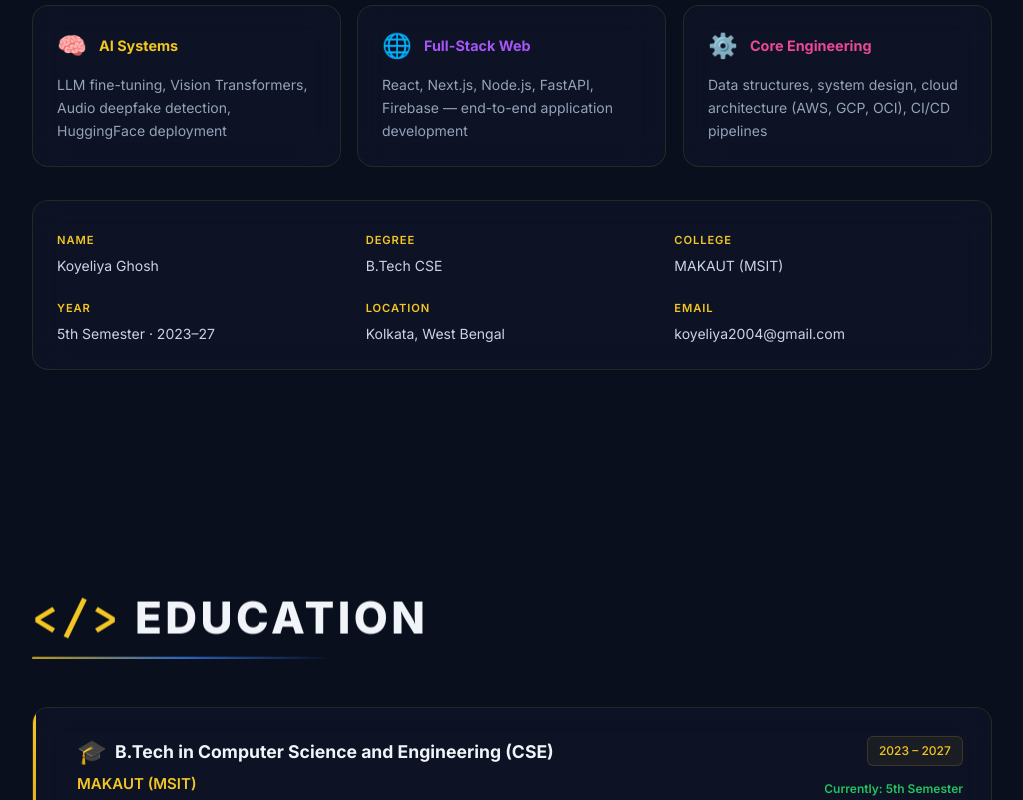
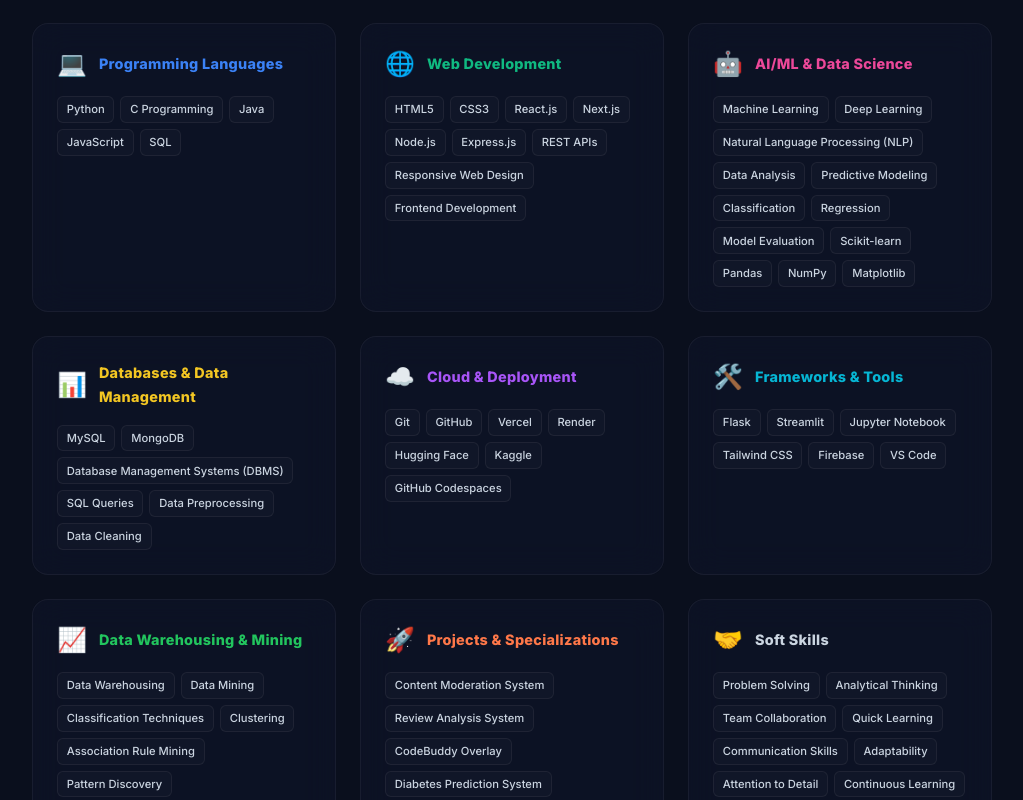
Before and after one commit to KoyeliyaGhosh/-portfolio-website, a React (Vite) app: page / in a window 1280 px wide. Shown: the part 1240-2040 px from the top of the page, without its empty margins (128-1151 px from the left). Built offline with nearby package versions, Linux system fonts and the light colour scheme.

Commit message:
style: straight animated timeline, code preloader, dense github grid, expanded knowledge matrix, and new projects

```diff
--- a/src/App.jsx
+++ b/src/App.jsx
@@ -63,8 +63,8 @@
                 animation: 'pulse 1.8s ease-in-out infinite',
               }}
             >
-              <span style={{ transform: 'rotate(-45deg)', color: '#fff', fontSize: '1.8rem', fontWeight: 900, fontFamily: "'Poppins', sans-serif" }}>
-                K
+              <span style={{ transform: 'rotate(-45deg)', color: '#fff', fontSize: '1.5rem', fontWeight: 900, fontFamily: "'Fira Code', monospace" }}>
+                {'</>'}
               </span>
             </div>
 
--- a/src/components/About.jsx
+++ b/src/components/About.jsx
@@ -1,4 +1,61 @@
 import { useScrollReveal } from '../hooks/useScrollReveal';
+
+const matrixData = [
+  {
+    icon: '💻',
+    title: 'Programming Languages',
+    items: ['Python', 'C Programming', 'Java', 'JavaScript', 'SQL'],
+    color: '#3b82f6'
+  },
+  {
+    icon: '🌐',
+    title: 'Web Development',
+    items: ['HTML5', 'CSS3', 'React.js', 'Next.js', 'Node.js', 'Express.js', 'REST APIs', 'Responsive Web Design', 'Frontend Development'],
+    color: '#10b981'
+  },
+  {
+    icon: '🤖',
+    title: 'AI/ML & Data Science',
+    items: ['Machine Learning', 'Deep Learning', 'Natural Language Processing (NLP)', 'Data Analysis', 'Predictive Modeling', 'Classification', 'Regression', 'Model Evaluation', 'Scikit-learn', 'Pandas', 'NumPy', 'Matplotlib'],
+    color: '#ec4899'
+  },
+  {
+    icon: '📊',
+    title: 'Databases & Data Management',
+    items: ['MySQL', 'MongoDB', 'Database Management Systems (DBMS)', 'SQL Queries', 'Data Preprocessing', 'Data Cleaning'],
+    color: '#f3c623'
+  },
+  {
+    icon: '☁️',
+    title: 'Cloud & Deployment',
+    items: ['Git', 'GitHub', 'Vercel', 'Render', 'Hugging Face', 'Kaggle', 'GitHub Codespaces'],
+    color: '#a855f7'
+  },
+  {
+    icon: '🛠️',
+    title: 'Frameworks & Tools',
+    items: ['Flask', 'Streamlit', 'Jupyter Notebook', 'Tailwind CSS', 'Firebase', 'VS Code'],
+    color: '#06b6d4'
+  },
+  {
+    icon: '📈',
+    title: 'Data Warehousing & Mining',
+    items: ['Data Warehousing', 'Data Mining', 'Classification Techniques', 'Clustering', 'Association Rule Mining', 'Pattern Discovery'],
+    color: '#22c55e'
+  },
+  {
+    icon: '🚀',
+    title: 'Projects & Specializations',
+    items: ['Content Moderation System', 'Review Analysis System', 'CodeBuddy Overlay', 'Diabetes Prediction System', 'Flight Fare Prediction', 'House Price Prediction', 'Wine Quality Prediction', 'Loan Prediction System', 'Healthcare & AI Applications'],
+    color: '#ff7849'
+  },
+  {
+    icon: '🤝',
+    title: 'Soft Skills',
+    items: ['Problem Solving', 'Analytical Thinking', 'Team Collaboration', 'Quick Learning', 'Communication Skills', 'Adaptability', 'Attention to Detail', 'Continuous Learning'],
+    color: '#cbd5e1'
+  }
+];
 
 export default function About() {
   const ref = useScrollReveal();
@@ -15,7 +72,7 @@
         </div>
 
         {/* My Journey */}
-        <div className="reveal mb-12 relative pl-8" style={{ borderLeft: '2px solid rgba(243,198,35,0.2)' }}>
+        <div className="reveal mb-16 relative pl-8" style={{ borderLeft: '2px solid rgba(243,198,35,0.2)' }}>
           <div style={{
             position: 'absolute', left: -5, top: 0, width: 10, height: 10,
             borderRadius: '50%', background: '#f3c623',
@@ -42,60 +99,63 @@
 
         {/* Knowledge Matrix */}
         <div className="reveal mb-8">
-          <h3 style={{ color: '#f3c623', fontSize: '0.75rem', fontWeight: 700, letterSpacing: '0.15em', textTransform: 'uppercase', marginBottom: '1rem' }}>
+          <h3 style={{ color: '#f3c623', fontSize: '0.8rem', fontWeight: 800, letterSpacing: '0.15em', textTransform: 'uppercase', marginBottom: '1.5rem' }}>
             ✦ KNOWLEDGE MATRIX
           </h3>
         </div>
 
-        <div className="grid lg:grid-cols-3 gap-4 mb-8">
-          {[
-            {
-              icon: '🧠', title: 'AI Systems',
-              desc: 'LLM fine-tuning, Vision Transformers, Audio deepfake detection, HuggingFace deployment',
-              color: '#f3c623',
-            },
-            {
-              icon: '🌐', title: 'Full-Stack Web',
-              desc: 'React, Next.js, Node.js, FastAPI, Firebase — end-to-end application development',
-              color: '#a855f7',
-            },
-            {
-              icon: '⚙️', title: 'Core Engineering',
-              desc: 'Data structures, system design, cloud architecture (AWS, GCP, OCI), CI/CD pipelines',
-              color: '#ec4899',
-            },
-          ].map(item => (
-            <div key={item.title} className="card reveal p-6"
-              onMouseEnter={e => { e.currentTarget.style.borderColor = `${item.color}40`; }}
-              onMouseLeave={e => { e.currentTarget.style.borderColor = ''; }}
+        <div className="grid grid-cols-1 md:grid-cols-2 lg:grid-cols-3 gap-6">
+          {matrixData.map((category, idx) => (
+            <div
+              key={category.title}
+              className={`card reveal d${(idx % 6) + 1} p-6 flex flex-col justify-between`}
+              style={{
+                background: 'rgba(15, 20, 40, 0.65)',
+                border: '1px solid rgba(255, 255, 255, 0.05)',
+                borderRadius: '16px',
+                transition: 'all 0.3s ease',
+              }}
+              onMouseEnter={e => {
+                e.currentTarget.style.borderColor = `${category.color}40`;
+                e.currentTarget.style.boxShadow = `0 0 20px ${category.color}15`;
+              }}
+              onMouseLeave={e => {
+                e.currentTarget.style.borderColor = 'rgba(255, 255, 255, 0.05)';
+                e.currentTarget.style.boxShadow = 'none';
+              }}
             >
-              <div className="flex items-center gap-3 mb-3">
-                <span className="text-2xl">{item.icon}</span>
-                <h4 style={{ color: item.color, fontWeight: 700, fontSize: '0.9rem' }}>{item.title}</h4>
+              <div>
+                <div className="flex items-center gap-3 mb-4">
+                  <span className="text-2xl" role="img" aria-label={category.title}>
+                    {category.icon}
+                  </span>
+                  <h4 style={{ color: category.color, fontWeight: 800, fontSize: '0.9rem', letterSpacing: '0.02em' }}>
+                    {category.title}
+                  </h4>
+                </div>
+                <div className="flex flex-wrap gap-1.5">
+                  {category.items.map(item => (
+                    <span
+                      key={item}
+                      className="tag select-none"
+                      style={{
+                        fontSize: '0.7rem',
+                        padding: '0.2rem 0.55rem',
+                        background: 'rgba(255, 255, 255, 0.02)',
+                        borderColor: 'rgba(255, 255, 255, 0.06)',
+                        color: '#cbd5e1',
+                        borderRadius: '6px',
+                      }}
+                    >
+                      {item}
+                    </span>
+                  ))}
+                </div>
               </div>
-              <p className="text-slate-400 text-sm leading-relaxed">{item.desc}</p>
             </div>
           ))}
         </div>
 
-        {/* Quick Details */}
-        <div className="card reveal p-6">
-          <div className="grid grid-cols-2 md:grid-cols-3 gap-4">
-            {[
-              ['Name', 'Koyeliya Ghosh'],
-              ['Degree', 'B.Tech CSE'],
-              ['College', 'MAKAUT (MSIT)'],
-              ['Year', '5th Semester · 2023–27'],
-              ['Location', 'Kolkata, West Bengal'],
-              ['Email', 'koyeliya2004@gmail.com'],
-            ].map(([k, v]) => (
-              <div key={k}>
-                <span style={{ fontSize: '0.7rem', color: '#f3c623', fontWeight: 600, textTransform: 'uppercase', letterSpacing: '0.08em' }}>{k}</span>
-                <div style={{ fontSize: '0.875rem', color: '#cbd5e1', marginTop: '0.15rem' }}>{v}</div>
-              </div>
-            ))}
-          </div>
-        </div>
       </div>
     </section>
   );
--- a/src/components/Experience.jsx
+++ b/src/components/Experience.jsx
@@ -27,6 +27,34 @@
       'Applied supervised learning techniques to real-world datasets.',
     ],
     tags: ['Supervised Learning', 'NLP', 'Python', 'scikit-learn'],
+  },
+  {
+    role: 'MERN Stack and AI Engineer (Teaching Assistant)',
+    company: 'Stealth Startup (Ed-Tech Platform)',
+    period: 'Nov 2025 – Dec 2025',
+    location: 'Kolkata, India',
+    type: 'Stealth Startup',
+    current: false,
+    bullets: [
+      'Mentored 120+ learners in MERN development, simplifying full-stack architecture, debugging workflows.',
+      'Resolved 250+ frontend/backend issues and delivered 20+ sessions on APIs, routing, authentication, and schemas.',
+      'Developed and trained LLM-powered chat assistants to support student queries, improving explanation accuracy.',
+      'Designed AI-driven learning workflows using structured prompts and contextual retrieval to improve chatbot performance.',
+    ],
+    tags: ['React.js', 'Node.js', 'Express.js', 'MongoDB', 'AI Chatbots', 'LLMs'],
+  },
+  {
+    role: 'SDE Intern (Full Stack)',
+    company: 'Bihar Innovation',
+    period: 'Feb 2025 – Oct 2025',
+    location: 'Kolkata, India',
+    type: 'Internship',
+    current: false,
+    bullets: [
+      'Developed 30+ full-stack applications using React.js, Node.js, Express.js, MongoDB, MySQL.',
+      'Built 45+ REST APIs improving data flow & response time across multiple feature modules.',
+    ],
+    tags: ['React.js', 'Node.js', 'Express.js', 'MongoDB', 'MySQL', 'REST APIs'],
   },
   {
     role: 'Java Programming Intern',
@@ -61,19 +89,7 @@
 
   return (
     <section id="experience" ref={ref} className="py-28 relative overflow-hidden">
-      {/* Background gradient definitions for SVG paths */}
-      <svg width="0" height="0" className="absolute">
-        <defs>
-          <linearGradient id="roadmap-grad" x1="0" y1="0" x2="0" y2="1">
-            <stop offset="0%" stopColor="#f3c623" />
-            <stop offset="40%" stopColor="#ec4899" />
-            <stop offset="70%" stopColor="#a855f7" />
-            <stop offset="100%" stopColor="#3b82f6" />
-          </linearGradient>
-        </defs>
-      </svg>
-
-      <div className="max-w-6xl mx-auto px-6 lg:px-8">
+      <div className="max-w-5xl mx-auto px-6 lg:px-8">
 
         <div className="reveal mb-16 text-center md:text-left">
           <h2 className="section-heading mb-3">
@@ -82,16 +98,28 @@
           <div className="gold-line mx-auto md:mx-0" style={{ maxWidth: 450 }} />
         </div>
 
-        <div className="relative flex flex-col gap-0 select-none">
+        <div className="relative select-none pr-4">
+          {/* Global flowing vertical line */}
+          <div className="absolute left-[25px] md:left-[253px] top-6 bottom-6 w-[2px] timeline-line-animated" />
+
           {experiences.map((exp, i) => {
-            const isEven = i % 2 === 0;
-
             const CardContent = () => (
-              <div className="card p-6 w-full max-w-[460px] text-left hover:scale-[1.02] transition-transform duration-300">
-                <div className="flex flex-wrap items-start justify-between gap-3 mb-3">
+              <div
+                className="card p-6 w-full max-w-[800px] text-left hover:scale-[1.01] transition-transform duration-300"
+                style={{
+                  background: 'rgba(15, 20, 40, 0.65)',
+                  border: '1px solid rgba(255, 255, 255, 0.05)',
+                  borderRadius: '16px',
+                }}
+              >
+                <div className="flex flex-wrap items-start justify-between gap-3 mb-4">
                   <div>
-                    <h3 style={{ color: '#f1f5f9', fontWeight: 700, fontSize: '1rem' }}>{exp.role}</h3>
-                    <p style={{ color: '#f3c623', fontWeight: 600, fontSize: '0.875rem', marginTop: '0.15rem' }}>{exp.company}</p>
+                    <h3 style={{ color: '#ffffff', fontWeight: 800, fontSize: '1.2rem', fontFamily: "'Poppins', sans-serif" }}>
+                      {exp.role}
+                    </h3>
+                    <p style={{ color: '#f3c623', fontWeight: 700, fontSize: '0.85rem', textTransform: 'uppercase', letterSpacing: '0.05em', marginTop: '0.25rem' }}>
+                      {exp.company}
+                    </p>
                   </div>
                   <div className="flex flex-wrap gap-2 flex-shrink-0">
                     {exp.current && (
@@ -107,15 +135,11 @@
                   </div>
                 </div>
 
-                <div className="flex gap-4 text-xs mb-4" style={{ color: '#64748b' }}>
-                  <span>📅 {exp.period}</span>
-                  <span>📍 {exp.location}</span>
-                </div>
-
-                <ul className="space-y-1.5 mb-4">
+                <ul className="space-y-2 mb-4">
                   {exp.bullets.map((b, j) => (
-                    <li key={j} className="flex gap-2 text-sm text-slate-400">
-                      <span style={{ color: '#f3c623', flexShrink: 0 }}>›</span>{b}
+                    <li key={j} className="flex items-start gap-2.5 text-sm text-slate-300 leading-relaxed">
+                      <span className="w-1.5 h-1.5 rounded-full bg-blue-500 mt-2.5 flex-shrink-0" />
+                      <span>{b}</span>
                     </li>
                   ))}
                 </ul>
@@ -127,61 +151,29 @@
             );
 
             return (
-              <div key={i} id={`exp-${i}`} className={`reveal d${i + 1} flex flex-row items-stretch`}>
-
-                {/* Desktop Left Column (Visible only for even indexes on desktop) */}
-                <div className={`flex-1 md:flex flex-col items-end justify-center hidden ${isEven ? 'md:flex' : 'md:hidden'}`}>
-                  {isEven && <CardContent />}
+              <div key={i} className={`reveal d${(i % 6) + 1} relative pl-12 md:pl-[300px] pb-16 last:pb-0`}>
+                {/* The dot */}
+                <div className="absolute left-[12px] md:left-[240px] top-1.5 w-7 h-7 bg-[#0a0f1d] border-2 border-slate-700 rounded-full flex items-center justify-center z-10 transition-transform duration-300 hover:scale-110">
+                  <div className="w-2.5 h-2.5 bg-white rounded-full" />
                 </div>
 
-                {/* Center Column: Straight vertical line */}
-                <div className="w-12 md:w-28 relative flex-shrink-0 flex items-stretch select-none pointer-events-none">
-                  {/* Dynamic Straight Path Segment */}
-                  <div className="absolute inset-0">
-                    <svg className="w-full h-full" preserveAspectRatio="none" viewBox="0 0 100 100">
-                      <path
-                        d="M 50 0 L 50 100"
-                        fill="none"
-                        stroke={exp.current ? "#22c55e" : "url(#roadmap-grad)"}
-                        strokeWidth="3"
-                        vectorEffect="non-scaling-stroke"
-                        style={{
-                          filter: exp.current
-                            ? 'drop-shadow(0 0 5px rgba(34,197,94,0.4))'
-                            : 'drop-shadow(0 0 5px rgba(243,198,35,0.25))'
-                        }}
-                      />
-                    </svg>
-                  </div>
-
-                  {/* Glowing Node Dot */}
-                  <div
-                    className="absolute w-[14px] h-[14px] rounded-full z-20 border-2 border-[#0a0f1d] transition-all duration-300"
-                    style={{
-                      left: '50%',
-                      top: '50%',
-                      transform: 'translate(-50%, -50%)',
-                      background: exp.current ? '#22c55e' : '#f3c623',
-                      boxShadow: exp.current
-                        ? '0 0 0 3.5px rgba(34,197,94,0.25), 0 0 15px rgba(34,197,94,0.7)'
-                        : '0 0 0 3.5px rgba(243,198,35,0.25), 0 0 15px rgba(243,198,35,0.7)',
-                      pointerEvents: 'auto'
-                    }}
-                  />
+                {/* Date and Location */}
+                <div className="md:absolute md:left-0 md:w-[210px] md:text-right md:top-1.5 flex flex-col mb-3 md:mb-0">
+                  <span style={{ fontSize: '0.78rem', fontWeight: 700, color: '#cbd5e1', textTransform: 'uppercase', letterSpacing: '0.05em' }}>
+                    {exp.period}
+                  </span>
+                  <span style={{ fontSize: '0.72rem', color: '#64748b', fontWeight: 600, textTransform: 'uppercase', letterSpacing: '0.05em', marginTop: '0.15rem' }}>
+                    {exp.location}
+                  </span>
                 </div>
 
-                {/* Desktop/Mobile Right Column */}
-                <div className="flex-1 flex flex-col items-start justify-center py-6">
-                  {/* On desktop: show card here if it's odd index. On mobile: always show card here. */}
-                  <div className={isEven ? 'md:hidden w-full' : 'w-full'}>
-                    <CardContent />
-                  </div>
-                </div>
-
+                {/* Card */}
+                <CardContent />
               </div>
             );
           })}
         </div>
+
       </div>
     </section>
   );
--- a/src/components/Projects.jsx
+++ b/src/components/Projects.jsx
@@ -3,7 +3,31 @@
 
 const projects = [
   {
-    num: '01', title: 'MediMind-411M', category: 'AI/ML Project',
+    num: '01', title: 'CodeBuddy Overlay', category: 'Desktop AI Assistant',
+    tech: ['Electron', 'React', 'Node.js', 'Tailwind CSS', 'Gemini API'],
+    desc: "Developed CodeBuddy Overlay, an AI-powered desktop assistant designed to enhance productivity by providing an interactive overlay experience on top of the user's workspace. The application offers quick access to AI assistance, helping users with coding support, problem-solving, and workflow management without interrupting their current tasks.",
+    github: 'https://github.com/koyeliya2004/codebuddy-overlay',
+    image: 'https://images.unsplash.com/photo-1542831371-29b0f74f9713?w=600&auto=format&fit=crop&q=80',
+    color: '#f3c623' // Gold
+  },
+  {
+    num: '02', title: 'Crypto Trading Platform', category: 'Fintech Web Platform',
+    tech: ['React.js', 'Node.js', 'Express.js', 'REST APIs', 'Chart.js'],
+    desc: 'Developed a Crypto Trading Platform that enables users to monitor cryptocurrency market trends, analyze price movements, and make informed trading decisions through an interactive and user-friendly interface. The project integrates real-time market data visualization, trading analytics, and financial insights to help users track digital assets efficiently.',
+    github: 'https://github.com/koyeliya2004/Crypto_Trading',
+    image: 'https://images.unsplash.com/photo-1621761191319-c6fb62004040?w=600&auto=format&fit=crop&q=80',
+    color: '#3b82f6' // Blue
+  },
+  {
+    num: '03', title: 'Resume Screening & Job Prediction System', category: 'AI / NLP System',
+    tech: ['Python', 'NLP', 'scikit-learn', 'Streamlit', 'Predictive Modeling'],
+    desc: 'Developed a Resume Screening & Job Prediction System that leverages Machine Learning and Natural Language Processing (NLP) to analyze resumes and predict suitable job roles based on candidates’ skills, qualifications, and experience. The system processes resume data, extracts relevant features, and performs intelligent classification to match profiles with potential career opportunities. ✨',
+    github: 'https://github.com/koyeliya2004/predict_resume',
+    image: 'https://images.unsplash.com/photo-1586281380349-632531db7ed4?w=600&auto=format&fit=crop&q=80',
+    color: '#ec4899' // Pink
+  },
+  {
+    num: '04', title: 'MediMind-411M', category: 'Medical AI / LLM',
     tech: ['PyTorch', 'HuggingFace', 'LLM', 'Medical NLP'],
     desc: 'Built a custom 411M-parameter Medical LLM from scratch. Published on Hugging Face for healthcare text generation with multiple iterations.',
     github: 'https://github.com/koyeliya2004',
@@ -12,46 +36,22 @@
     color: '#10b981' // Green
   },
   {
-    num: '02', title: 'Face Recognition Model', category: 'Computer Vision',
+    num: '05', title: 'Face Recognition Model', category: 'Computer Vision',
     tech: ['ViT', 'PyTorch', 'Computer Vision'],
     desc: 'Custom Vision Transformer-based face recognition model. Achieved 29,000+ global downloads — most popular model in the portfolio. MIT License.',
     github: 'https://github.com/koyeliya2004',
     hf: 'https://huggingface.co/koyelog',
     image: 'https://images.unsplash.com/photo-1526374965328-7f61d4dc18c5?w=600&auto=format&fit=crop&q=80',
-    color: '#ec4899' // Pink
+    color: '#a855f7' // Purple
   },
   {
-    num: '03', title: 'Deepfake Voice Detector', category: 'Audio AI',
+    num: '06', title: 'Deepfake Voice Detector', category: 'Audio AI',
     tech: ['wav2vec2', 'PyTorch', 'Transfer Learning'],
     desc: 'State-of-the-art deepfake audio detection system. Trained on 8+ datasets including ASVspoof-2021 and WaveFake for reliable classification.',
     github: 'https://github.com/koyeliya2004',
     hf: 'https://huggingface.co/koyelog',
     image: 'https://images.unsplash.com/photo-1470225620780-dba8ba36b745?w=600&auto=format&fit=crop&q=80',
-    color: '#3b82f6' // Blue
-  },
-  {
-    num: '04', title: 'Dhruv AI', category: 'Multi-model AI',
-    tech: ['T5', 'BART', 'EfficientNetV2', 'Keras'],
-    desc: 'Multi-model AI ecosystem for tourism — monument recognition, itinerary generation, hotel recommendation, sentiment analysis and forecasting.',
-    github: 'https://github.com/koyeliya2004',
-    image: 'https://images.unsplash.com/photo-1488646953014-85cb44e25828?w=600&auto=format&fit=crop&q=80',
-    color: '#f3c623' // Gold
-  },
-  {
-    num: '05', title: 'ReviewCoder', category: 'Full Stack',
-    tech: ['React', 'TypeScript', 'Node.js', 'LLM'],
-    desc: 'AI-powered code review platform for developers. Bug detection reports, code quality recommendations with secure backend architecture.',
-    github: 'https://github.com/koyeliya2004',
-    image: 'https://images.unsplash.com/photo-1555066931-4365d14bab8c?w=600&auto=format&fit=crop&q=80',
     color: '#06b6d4' // Cyan
-  },
-  {
-    num: '06', title: 'Voxel Art Generator v3.0', category: '3D / WebGL',
-    tech: ['Three.js', 'React', 'Groq API', 'WebGL'],
-    desc: 'AI-powered 3D voxel art generation platform with animated Three.js environments and procedural rendering systems.',
-    github: 'https://github.com/koyeliya2004',
-    image: 'https://images.unsplash.com/photo-1618005182384-a83a8bd57fbe?w=600&auto=format&fit=crop&q=80',
-    color: '#a855f7' // Purple
   }
 ];
 
--- a/src/index.css
+++ b/src/index.css
@@ -274,3 +274,20 @@
   50% { transform: translateX(-10%); }
   100% { transform: translateX(100%); }
 }
+
+/* ── Timeline Flow Line Animation ───────────────── */
+@keyframes flowDown {
+  0% {
+    background-position-y: 0;
+  }
+  100% {
+    background-position-y: 400px;
+  }
+}
+
+.timeline-line-animated {
+  background: linear-gradient(to bottom, rgba(255,255,255,0.05), var(--gold), var(--pink), var(--purple), rgba(255,255,255,0.05));
+  background-size: 100% 400px;
+  animation: flowDown 8s linear infinite;
+  box-shadow: 0 0 8px rgba(243,198,35,0.25);
+}
```
Also changed, not shown: src/components/Skills.jsx (+18 -4 lines).
